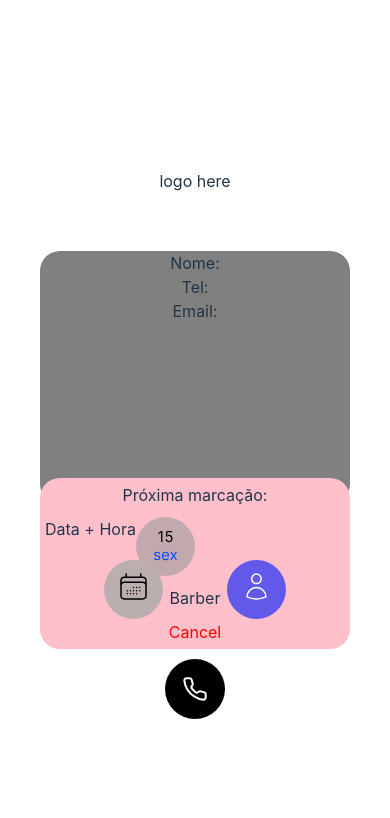
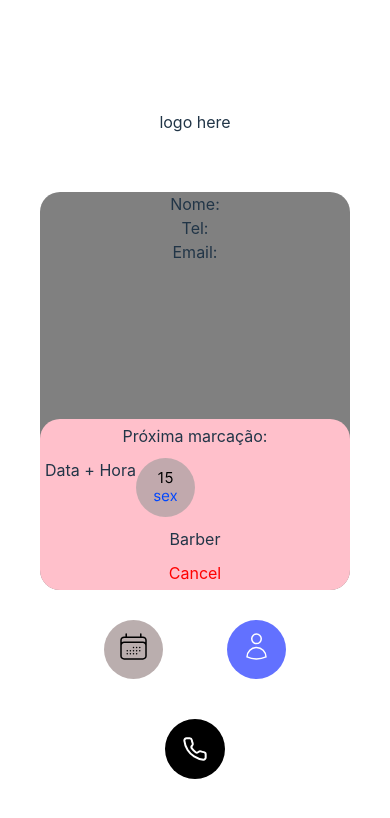
Before and after one commit to dannielcosta/tb-client, a React (Vite) app: page /profile in a window 390 px wide. Shown: the top 818 px of the page. Built offline with nearby package versions, Linux system fonts and the light colour scheme.

Commit message:
phone test v1 17h12

```diff
--- a/src/App.css
+++ b/src/App.css
@@ -48,7 +48,6 @@
   gap: 10px;
   background-color: #ffffff;
   width: auto;
-  height:30vh;
   border-radius: 20px;
 }
 
@@ -58,7 +57,6 @@
   gap: 10px;
   background-color: #ffffff;
   width: auto;
-  height:30vh;
   border-radius: 20px;
 }
 
@@ -73,7 +71,7 @@
   display:flex;
   flex-direction: row;
   justify-content: space-evenly;
-  margin-top:15%
+  margin-top:20px
 }
 
 .dayPeriod{
```
